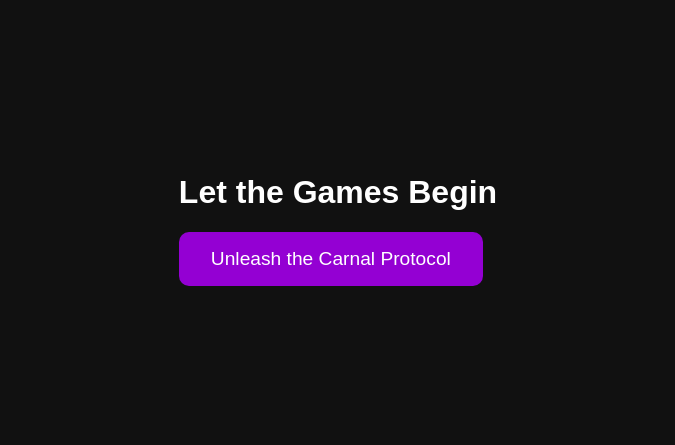
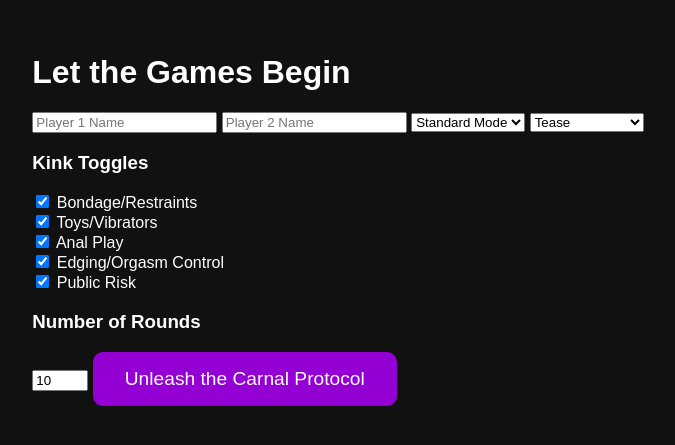
Before and after one commit to Noob2108/Let-The-Games-Begin, a plain HTML site: page index.html in a window 1280 px wide. Shown: the part 181-626 px from the top of the page, without its empty margins (302-977 px from the left). Drawn offline with Linux system fonts and the light colour scheme.

Commit message:
Update index.html

```diff
--- a/index.html
+++ b/index.html
@@ -11,9 +11,36 @@
 <body>
   <main id="app">
     <h1>Let the Games Begin</h1>
-    <button onclick="startGame()">Unleash the Carnal Protocol</button>
-    <div id="gameArea"></div>
+    <div id="setup">
+      <input id="player1" placeholder="Player 1 Name" />
+      <input id="player2" placeholder="Player 2 Name" />
+      <select id="mode">
+        <option value="standard">Standard Mode</option>
+        <option value="blitz">Bedroom Blitz</option>
+      </select>
+      <select id="intensity">
+        <option value="tease">Tease</option>
+        <option value="dirty">Dirty</option>
+        <option value="carnal">Carnal Protocol</option>
+      </select>
+      <h3>Kink Toggles</h3>
+      <label><input type="checkbox" id="bondage" checked> Bondage/Restraints</label><br>
+      <label><input type="checkbox" id="toys" checked> Toys/Vibrators</label><br>
+      <label><input type="checkbox" id="anal" checked> Anal Play</label><br>
+      <label><input type="checkbox" id="edging" checked> Edging/Orgasm Control</label><br>
+      <label><input type="checkbox" id="public" checked> Public Risk</label><br>
+      <h3>Number of Rounds</h3>
+      <input type="number" id="roundCount" min="1" max="25" value="10" />
+      <button onclick="startGame()">Unleash the Carnal Protocol</button>
+    </div>
+    <div id="gameArea" style="display:none;">
+      <h2 id="taskTitle"></h2>
+      <p id="taskText"></p>
+      <p id="timer"></p>
+      <button onclick="nextTask()">Task Complete</button>
+    </div>
   </main>
+  <script src="tasks.js"></script>
   <script src="app.js"></script>
 </body>
 </html>
```
